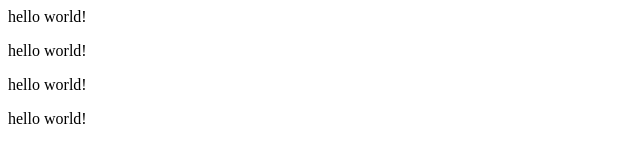
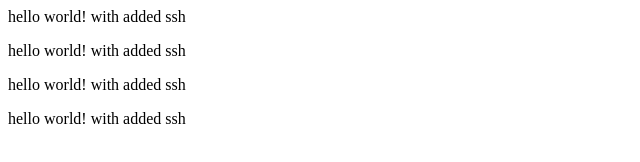
Before and after one commit to davidcarlisle/tr-out, a plain HTML site: page doc/zz.html in a window 1280 px wide. Shown: the whole page, without its empty margins (0-640 px from the left). Drawn offline with Linux system fonts and the light colour scheme.

Commit message:
from travis ci

```diff
--- a/doc/zz.html
+++ b/doc/zz.html
@@ -5,11 +5,11 @@
    </head>
    <body>
 
-      <p>hello world!</p>
-      <p>hello world!</p>
+      <p>hello world! with added ssh</p>
+      <p>hello world! with added ssh</p>
 
-      <p>hello world!</p>
-      <p>hello world!</p>
+      <p>hello world! with added ssh</p>
+      <p>hello world! with added ssh</p>
 
    </body>
 </html>
```
